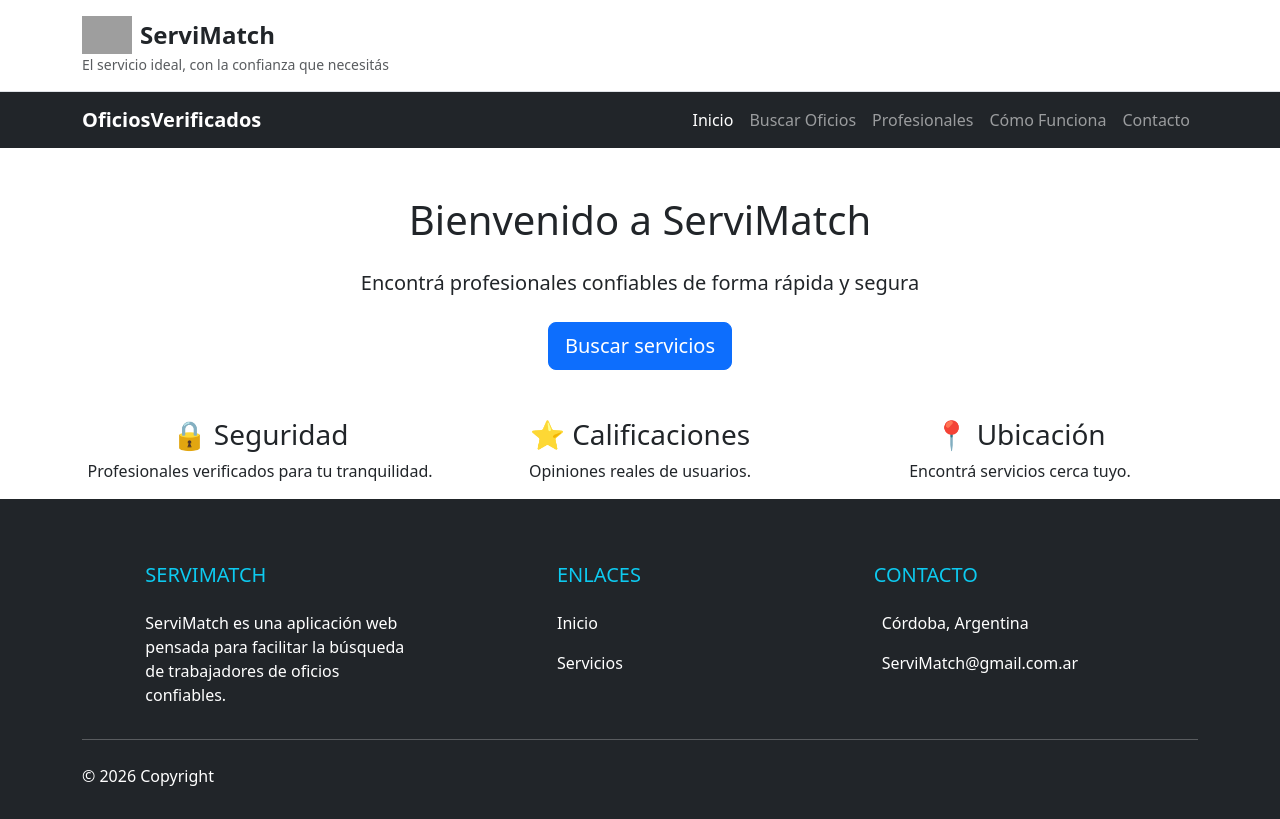
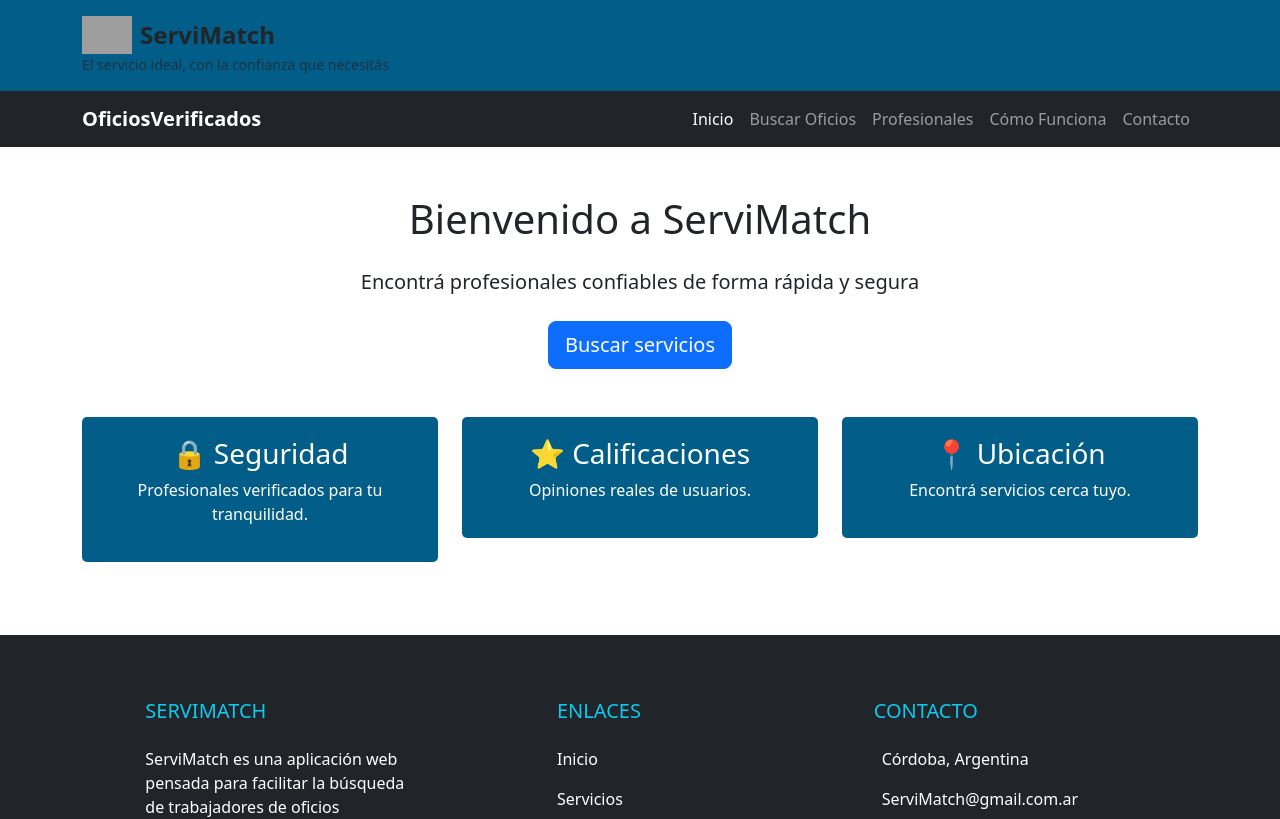
Before and after one commit to ISPC-2026-PROGRAMADOR-WEB-CodigoMaestro/ISPC-MODULO-PROGRAMDOR-WEB-CODIGO-MAESTRO-2026, an Angular app in the folder Frontend/app/: page / in a window 1280 px wide. Shown: the top 819 px of the page. Built offline with nearby package versions, Linux system fonts and the light colour scheme; grey boxes are pictures that could not be loaded.

Commit message:
Agrego estilos css a landing paige

```diff
--- a/Frontend/app/src/app/app.css
+++ b/Frontend/app/src/app/app.css
@@ -0,0 +1,17 @@
+.conteinerHeader{
+    background-color: rgb(2, 94, 136);
+    color: white;
+}
+
+
+.sectionSeguridad, .sectionCalificaciones, .sectionUbicacion {
+    background-color: rgb(2, 94, 136);
+    color: white;
+    padding: 20px;
+    border-radius: 5px;
+    margin-bottom: 73px;
+}
+
+.textFooter {
+    text-align: center;
+}
--- a/Frontend/app/src/app/app.html
+++ b/Frontend/app/src/app/app.html
@@ -1,4 +1,6 @@
-<header class="bg-white border-bottom py-3">
+
+<header class="py-3 conteinerHeader">
+  <div class="conteinerHeader">
   <div class="container">
     <div class="d-flex justify-content-between align-items-center flex-wrap">
 
@@ -14,7 +16,9 @@
       </div>
     </div>
     </div>
+  </div>
 </header>
+
 
 <nav class="navbar navbar-expand-lg navbar-dark bg-dark">
   <div class="container">
@@ -62,25 +66,37 @@
 </section>
 
 <section class="container mt-5">
+  <div class="conteinerSection">
   <div class="row text-center">
 
+
       <div class="col-md-4">
+        <div class="sectionSeguridad">
         <h3>🔒 Seguridad</h3>
         <p>Profesionales verificados para tu tranquilidad.</p>
         </div>
+      </div>
+
 
     <div class="col-md-4">
+      <div class="sectionCalificaciones">
       <h3>⭐ Calificaciones</h3>
       <p>Opiniones reales de usuarios.</p>
       </div>
+    </div>
 
     <div class="col-md-4">
+      <div class="sectionUbicacion">
       <h3>📍 Ubicación</h3>
       <p>Encontrá servicios cerca tuyo.</p>
       </div>
+    </div>
+    </div>
 
   </div>
+
 </section>
+
   <footer class="bg-dark text-white pt-5 pb-4">
   <div class="container text-center text-md-start">
     <div class="row text-center text-md-start">
@@ -107,7 +123,7 @@
 
     <div class="row align-items-center">
       <div class="col-md-7 col-lg-8">
-        <p>© 2026 Copyright <strong></strong></p>
+        <p class="textFooter">© 2026 Copyright <strong></strong></p>
       </div>
       <div class="col-md-5 col-lg-4 text-center">
          </div>
```
Lines whose indentation alone changed are shown as unchanged.
